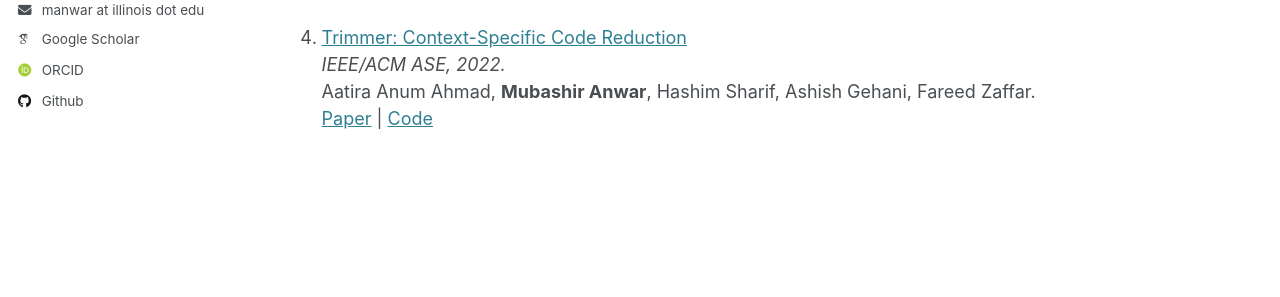
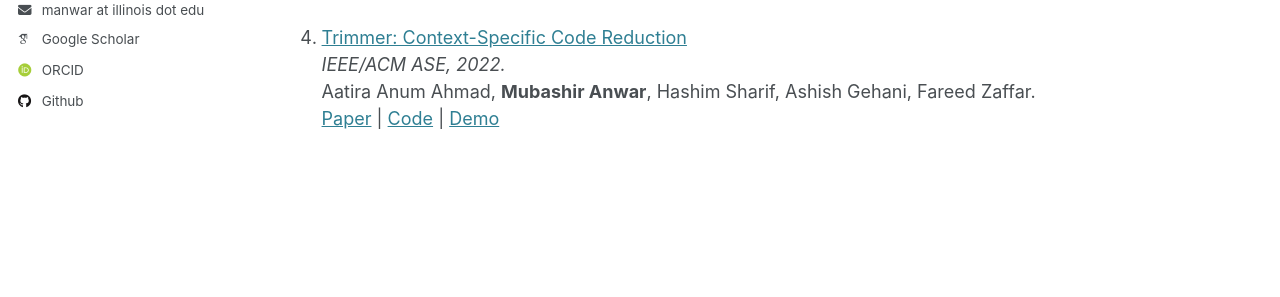
Before and after one commit to mudbri/mudbri.github.io, a Jekyll site: the page built from _pages/about.md, in a window 1280 px wide and 900 px high, scrolled down 1354 px. Shown: the part 363-660 px from the top of the window. Built offline with Jekyll 4.4.1, drawn with Linux system fonts in a browser that asks for light colours; some web fonts are replaced.

Commit message:
Update about.md

```diff
--- a/_pages/about.md
+++ b/_pages/about.md
@@ -59,4 +59,4 @@ Posters, Demos, and Extended Abstracts
 4. [Trimmer: Context-Specific Code Reduction](https://dl.acm.org/doi/10.1145/3551349.3559529)
    *IEEE/ACM ASE, 2022.*
    Aatira Anum Ahmad, **Mubashir Anwar**, Hashim Sharif, Ashish Gehani, Fareed Zaffar.<br>
-   [Paper](https://dl.acm.org/doi/10.1145/3551349.3559529) | [Code](https://github.com/ashish-gehani/Trimmer)
+   [Paper](https://dl.acm.org/doi/10.1145/3551349.3559529) | [Code](https://github.com/ashish-gehani/Trimmer) | [Demo](https://www.youtube.com/watch?v=kYiyTT51jQ0)
```
